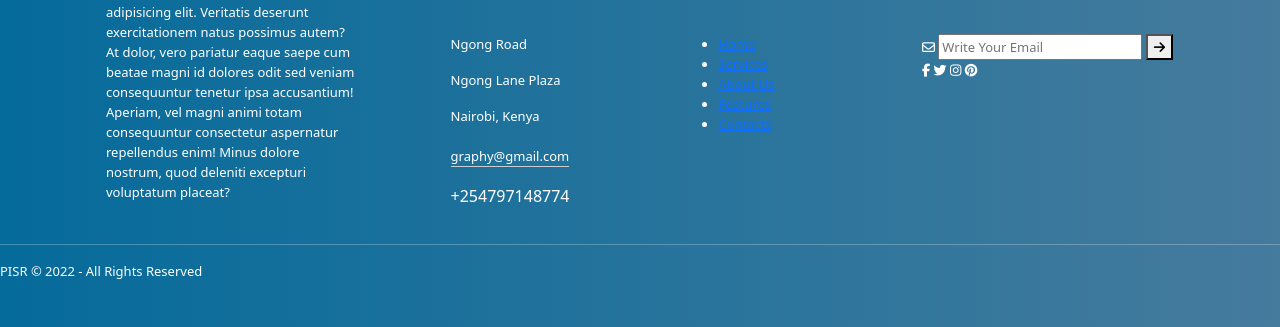
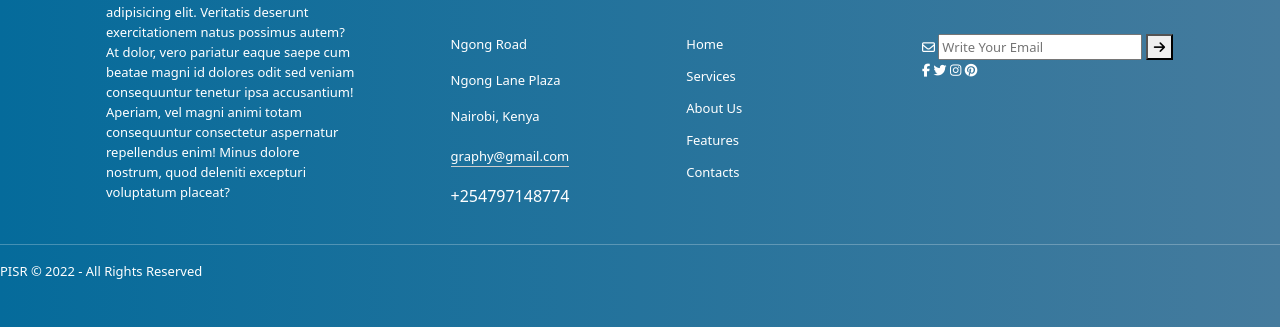
Before and after one commit to sling254/PISR, a Django app: page / in a window 1280 px wide. Shown: the part 896-1223 px from the top of the page. Run offline with Django 3.2, Linux system fonts and the light colour scheme; some libraries are stand-ins or nearby versions.

Commit message:
style the elements list to have no style and change the color of the text

```diff
--- a/static/css/index.css
+++ b/static/css/index.css
@@ -217,5 +217,17 @@ dl, ol, ul {
   margin: 20px 0;
 }
 
+footer ul {
+  padding: 0;
+}
 
+footer ul li {
+  list-style: none;
+  margin-bottom: 12px;
+}
+
+footer ul li a {
+  text-decoration: none;
+  color: #ffffff;
+}
 /* End of the Footer Css */
```
